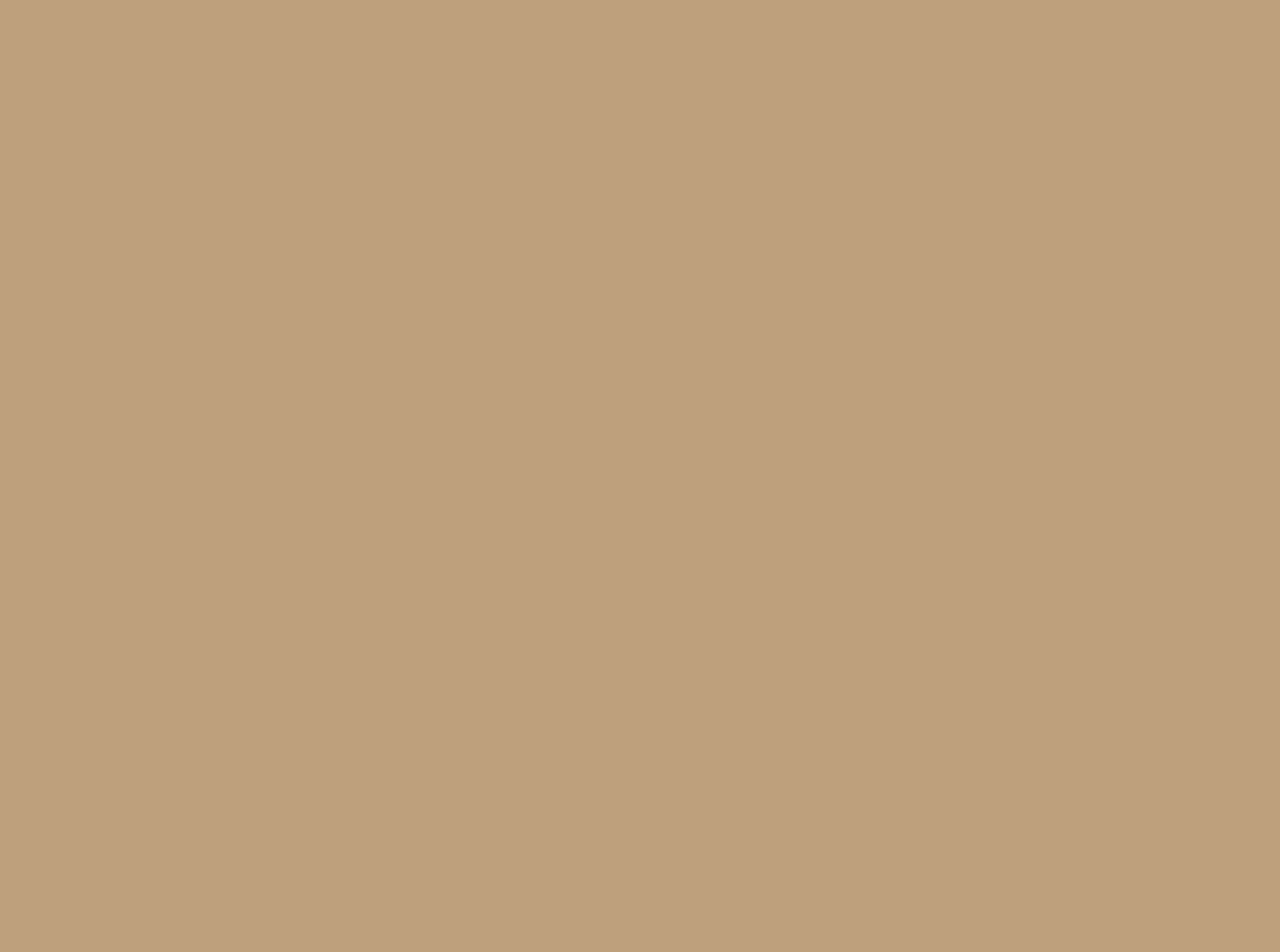
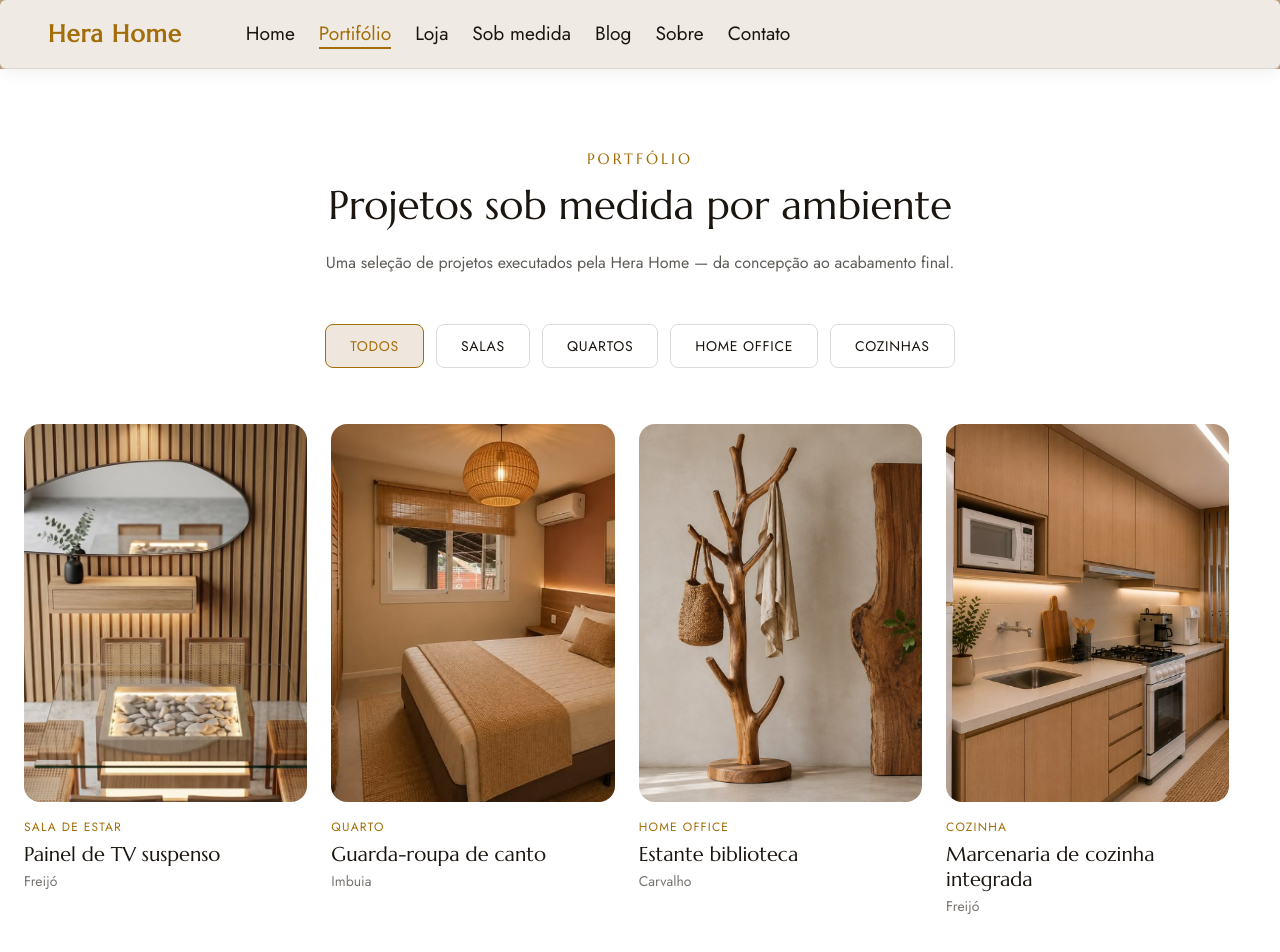
Before and after one commit to Anthony-Xavier/Hera-home, a React (Vite) app: page /portifolio in a window 1280 px wide. Before the commit this address had no page. Shown: the top 952 px of the page. Before the commit the page ends 800 px from the top, so only its background shows below. Built offline with nearby package versions, Linux system fonts and the light colour scheme.

Commit message:
Porfolio

```diff
--- a/src/App.jsx
+++ b/src/App.jsx
@@ -1,12 +1,20 @@
 import { Route, Routes } from "react-router-dom";
 import "./App.scss";
 import Home from "./Pages/Home/Home";
+import Portfolio from "./Pages/Portfolio/Portfolio";
+import NavBar from "./Components/NavBar/NavBar";
+import Footer from "./Components/Footer/Footer";
 
 function App() {
   return (
-    <Routes>
-      <Route path="/" element={<Home />} />
-    </Routes>
+    <>
+      <NavBar />
+      <Routes>
+        <Route path="/home" element={<Home />} />
+        <Route path="/portifolio" element={<Portfolio />} />
+      </Routes>
+      <Footer />
+    </>
   );
 }
 
--- /dev/null
+++ b/src/Components/Porfolio/Portfolio.jsx
@@ -0,0 +1,233 @@
+import "./Portfolio.scss";
+
+import React, { useEffect, useRef, useState } from "react";
+
+import imgCozinha from "../../assets/img/Cozinha-menu.png";
+import imgQuarto from "../../assets/img/Quarto-menu.png";
+import imgSalaDeJantar from "../../assets/img/SalaDeJantara-menu.png";
+import imgGenerico from "../../assets/img/Img-menu.png";
+import imgHomeOffice from "../../assets/img/HomeBlog.jpeg";
+
+const filtros = [
+  { chave: "todos", rotulo: "Todos" },
+  { chave: "salas", rotulo: "Salas" },
+  { chave: "quartos", rotulo: "Quartos" },
+  { chave: "home-office", rotulo: "Home Office" },
+  { chave: "cozinhas", rotulo: "Cozinhas" },
+];
+
+const projetos = [
+  {
+    id: 1,
+    categoria: "salas",
+    ambiente: "Sala de Estar",
+    titulo: "Painel de TV suspenso",
+    material: "Freijó",
+    imagem: imgSalaDeJantar,
+  },
+  {
+    id: 2,
+    categoria: "salas",
+    ambiente: "Sala de Estar",
+    titulo: "Rack baixo sob medida",
+    material: "Carvalho",
+    imagem: imgGenerico,
+  },
+  {
+    id: 3,
+    categoria: "salas",
+    ambiente: "Sala de Jantar",
+    titulo: "Buffet com portas ripadas",
+    material: "Imbuia",
+    imagem: imgSalaDeJantar,
+  },
+  {
+    id: 4,
+    categoria: "quartos",
+    ambiente: "Quarto",
+    titulo: "Guarda-roupa de canto",
+    material: "Imbuia",
+    imagem: imgQuarto,
+  },
+  {
+    id: 5,
+    categoria: "quartos",
+    ambiente: "Quarto",
+    titulo: "Cabeceira estofada",
+    material: "Freijó",
+    imagem: imgQuarto,
+  },
+  {
+    id: 6,
+    categoria: "quartos",
+    ambiente: "Quarto",
+    titulo: "Criado-mudo suspenso",
+    material: "Carvalho",
+    imagem: imgQuarto,
+  },
+  {
+    id: 7,
+    categoria: "home-office",
+    ambiente: "Home Office",
+    titulo: "Estante biblioteca",
+    material: "Carvalho",
+    imagem: imgHomeOffice,
+  },
+  {
+    id: 8,
+    categoria: "home-office",
+    ambiente: "Home Office",
+    titulo: "Mesa de trabalho sob medida",
+    material: "Freijó",
+    imagem: imgGenerico,
+  },
+  {
+    id: 9,
+    categoria: "home-office",
+    ambiente: "Home Office",
+    titulo: "Painel organizador",
+    material: "Imbuia",
+    imagem: imgHomeOffice,
+  },
+  {
+    id: 10,
+    categoria: "cozinhas",
+    ambiente: "Cozinha",
+    titulo: "Marcenaria de cozinha integrada",
+    material: "Freijó",
+    imagem: imgCozinha,
+  },
+  {
+    id: 11,
+    categoria: "cozinhas",
+    ambiente: "Cozinha",
+    titulo: "Ilha gourmet sob medida",
+    material: "Carvalho",
+    imagem: imgCozinha,
+  },
+  {
+    id: 12,
+    categoria: "cozinhas",
+    ambiente: "Cozinha",
+    titulo: "Armário aéreo com iluminação",
+    material: "Imbuia",
+    imagem: imgCozinha,
+  },
+];
+
+const Portfolio = () => {
+  const [filtroAtivo, setFiltroAtivo] = useState("todos");
+  const gridRef = useRef(null);
+  const arrastoRef = useRef({ ativo: false, inicioX: 0, scrollInicial: 0, moveu: false });
+
+  const projetosFiltrados =
+    filtroAtivo === "todos"
+      ? projetos
+      : projetos.filter((projeto) => projeto.categoria === filtroAtivo);
+
+  useEffect(() => {
+    if (gridRef.current) {
+      gridRef.current.scrollLeft = 0;
+    }
+  }, [filtroAtivo]);
+
+  const handlePointerDown = (e) => {
+    const grid = gridRef.current;
+    if (!grid) return;
+
+    arrastoRef.current = {
+      ativo: true,
+      inicioX: e.pageX,
+      scrollInicial: grid.scrollLeft,
+      moveu: false,
+    };
+    grid.setPointerCapture(e.pointerId);
+    grid.classList.add("portfolio__grid--arrastando");
+  };
+
+  const handlePointerMove = (e) => {
+    const grid = gridRef.current;
+    const arrasto = arrastoRef.current;
+    if (!grid || !arrasto.ativo) return;
+
+    const delta = e.pageX - arrasto.inicioX;
+    if (Math.abs(delta) > 5) arrasto.moveu = true;
+    grid.scrollLeft = arrasto.scrollInicial - delta;
+  };
+
+  const handlePointerUp = (e) => {
+    const grid = gridRef.current;
+    arrastoRef.current.ativo = false;
+    grid?.classList.remove("portfolio__grid--arrastando");
+    try {
+      grid?.releasePointerCapture(e.pointerId);
+    } catch {
+      // ponteiro já liberado
+    }
+  };
+
+  return (
+    <section className="portfolio">
+      <div className="portfolio__cabecalho">
+        <h3 className="portfolio__titulos portfolio__titulos--h3">
+          PORTFÓLIO
+        </h3>
+        <h2 className="portfolio__titulos portfolio__titulos--h2">
+          Projetos sob medida por ambiente
+        </h2>
+        <p className="portfolio__subtitulo">
+          Uma seleção de projetos executados pela Hera Home — da concepção ao
+          acabamento final.
+        </p>
+      </div>
+
+      <div className="portfolio__filtros">
+        {filtros.map((filtro) => (
+          <button
+            key={filtro.chave}
+            type="button"
+            className={`portfolio__filtro-botao${
+              filtroAtivo === filtro.chave
+                ? " portfolio__filtro-botao--ativo"
+                : ""
+            }`}
+            onClick={() => setFiltroAtivo(filtro.chave)}
+          >
+            {filtro.rotulo}
+          </button>
+        ))}
+      </div>
+
+      <div
+        className="portfolio__grid"
+        ref={gridRef}
+        onPointerDown={handlePointerDown}
+        onPointerMove={handlePointerMove}
+        onPointerUp={handlePointerUp}
+        onPointerLeave={handlePointerUp}
+      >
+        {projetosFiltrados.map((projeto) => (
+          <div className="portfolio__card" key={projeto.id}>
+            <div className="portfolio__card-imagem-wrapper">
+              <img
+                className="portfolio__card-imagem"
+                src={projeto.imagem}
+                alt={projeto.titulo}
+                draggable={false}
+              />
+            </div>
+            <span className="portfolio__card-ambiente">
+              {projeto.ambiente.toUpperCase()}
+            </span>
+            <h4 className="portfolio__card-titulo">{projeto.titulo}</h4>
+            <span className="portfolio__card-material">
+              {projeto.material}
+            </span>
+          </div>
+        ))}
+      </div>
+    </section>
+  );
+};
+
+export default Portfolio;
--- /dev/null
+++ b/src/Components/Porfolio/Portfolio.scss
@@ -0,0 +1,188 @@
+@use "../../styles/variables" as *;
+
+.portfolio {
+  width: 100%;
+  margin: 0 auto;
+  padding: 5rem 1.5rem 6rem;
+  background-color: $color-white;
+
+  &__cabecalho {
+    max-width: 720px;
+    margin: 0 auto;
+    text-align: center;
+  }
+
+  &__titulos {
+    margin: 0;
+    font-family: $font-primary;
+    font-weight: 400;
+
+    &--h3 {
+      font-size: 15px;
+      letter-spacing: 0.2em;
+      color: $text-accent;
+    }
+
+    &--h2 {
+      margin-top: 0.75rem;
+      font-size: 40px;
+      color: $text-primary;
+    }
+  }
+
+  &__subtitulo {
+    margin: 1.25rem 0 0;
+    font-family: $font-secondary;
+    font-size: 16px;
+    line-height: 1.6;
+    color: rgba($text-primary, 0.7);
+  }
+
+  &__filtros {
+    display: flex;
+    flex-wrap: wrap;
+    justify-content: center;
+    gap: 0.75rem;
+    margin: 3rem auto 0;
+    max-width: 900px;
+  }
+
+  &__filtro-botao {
+    font-family: $font-secondary;
+    font-size: 14px;
+    letter-spacing: 0.05em;
+    text-transform: uppercase;
+    padding: 0.7rem 1.5rem;
+    border-radius: 8px;
+    border: 1px solid rgba($text-primary, 0.15);
+    background-color: transparent;
+    color: $text-primary;
+    cursor: pointer;
+    transition:
+      background-color 0.2s ease,
+      border-color 0.2s ease,
+      color 0.2s ease;
+
+    &:hover {
+      border-color: $text-accent;
+      color: $text-accent;
+    }
+
+    &--ativo {
+      background-color: rgba($background-primary, 0.25);
+      border-color: $text-accent;
+      color: $text-accent;
+    }
+  }
+
+  &__grid {
+    display: grid;
+    grid-template-rows: repeat(3, auto);
+    grid-auto-flow: column;
+    grid-auto-columns: 23%;
+    column-gap: 1.5rem;
+    row-gap: 2.5rem;
+    margin-top: 3.5rem;
+    max-width: 1400px;
+    margin-left: auto;
+    margin-right: auto;
+    overflow-x: auto;
+    cursor: grab;
+    scroll-behavior: smooth;
+    scrollbar-width: none;
+    -ms-overflow-style: none;
+    user-select: none;
+
+    &::-webkit-scrollbar {
+      display: none;
+    }
+
+    &--arrastando {
+      cursor: grabbing;
+      scroll-behavior: auto;
+    }
+  }
+
+  &__card {
+    display: flex;
+    flex-direction: column;
+  }
+
+  &__card-imagem-wrapper {
+    width: 100%;
+    aspect-ratio: 3 / 4;
+    border-radius: 16px;
+    overflow: hidden;
+    background-color: $color-secondary;
+  }
+
+  &__card-imagem {
+    width: 100%;
+    height: 100%;
+    object-fit: cover;
+    pointer-events: none;
+  }
+
+  &__card-ambiente {
+    margin-top: 1rem;
+    font-family: $font-secondary;
+    font-size: 12px;
+    letter-spacing: 0.1em;
+    color: $text-accent;
+  }
+
+  &__card-titulo {
+    margin: 0.35rem 0 0;
+    font-family: $font-primary;
+    font-weight: 400;
+    font-size: 20px;
+    color: $text-primary;
+  }
+
+  &__card-material {
+    margin-top: 0.25rem;
+    font-family: $font-secondary;
+    font-size: 14px;
+    color: rgba($text-primary, 0.6);
+  }
+}
+
+@media (max-width: 1024px) {
+  .portfolio {
+    &__grid {
+      grid-auto-columns: 32%;
+    }
+  }
+}
+
+@media (max-width: 640px) {
+  .portfolio {
+    padding: 3.5rem 1.25rem 4rem;
+
+    &__titulos--h2 {
+      font-size: 28px;
+    }
+
+    &__filtros {
+      justify-content: flex-start;
+      overflow-x: auto;
+      flex-wrap: nowrap;
+      padding-bottom: 0.25rem;
+      scrollbar-width: none;
+
+      &::-webkit-scrollbar {
+        display: none;
+      }
+    }
+
+    &__filtro-botao {
+      flex: none;
+    }
+
+    &__grid {
+      grid-auto-columns: 72%;
+      column-gap: 1rem;
+      row-gap: 1.75rem;
+    }
+  }
+}
--- a/src/Pages/Home/Home.jsx
+++ b/src/Pages/Home/Home.jsx
@@ -7,18 +7,16 @@ import HomePortfolio from "../../Components/Home-Portfolio/HomePortfolio";
 import HomeBlog from "../../Components/Home-Blog/HomeBlog";
 import Depoimento from "../../Components/Depoimento/Depoimento";
 import Diferencas from "../../Components/Diferencas/Diferencas";
-import Footer from "../../Components/Footer/Footer";
+
 const Home = () => {
   return (
     <>
-      <NavBar />
       <Principal />
       <Diferenciais />
       <HomePortfolio />
       <HomeBlog />
       <Depoimento />
       <Diferencas />
-      <Footer />
     </>
   );
 };
--- /dev/null
+++ b/src/Pages/Portfolio/Portfolio.jsx
@@ -0,0 +1,8 @@
+import React from "react";
+import PortfolioSection from "../../Components/Porfolio/Portfolio";
+
+const Portfolio = () => {
+  return <PortfolioSection />;
+};
+
+export default Portfolio;
```
